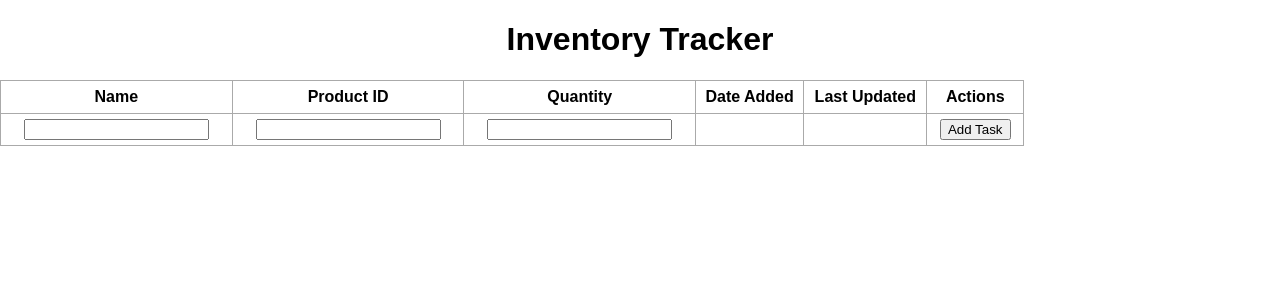
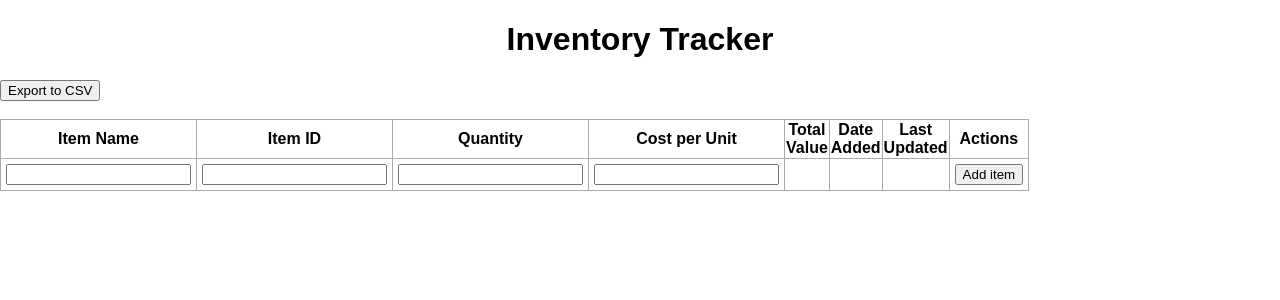
Before and after one commit to anujramesh/shopify-challenge, a Flask app: page / in a window 1280 px wide. Shown: the top 300 px of the page. Run offline with Flask 2, Linux system fonts and the light colour scheme; data that the repository does not hold is empty.

Commit message:
Update index.html

```diff
--- a/templates/index.html
+++ b/templates/index.html
@@ -7,37 +7,47 @@
 {% block body %}
 <div class="Content">
     <h1 style="text-align: center">Inventory Tracker</h1>
+    <form action="/export" method="POST">
+        <input type="submit" value="Export to CSV" id="export">
+    </form>
+    <br>
     <table>
         <tr>
-            <th>Name</th>
-            <th>Product ID</th>
+            <th>Item Name</th>
+            <th>Item ID</th>
             <th>Quantity</th>
+            <th>Cost per Unit</th>
+            <th>Total Value</th>
             <th>Date Added</th>
             <th>Last Updated</th>
             <th>Actions</th>
         </tr>
-        {% for task in tasks %}
+        {% for item in items %}
             <tr>
-                <td>{{ task.content }}</td>
-                <td>{{ task.id }}</td>
-                <td>{{ task.qty }}</td>
-                <td>{{ task.date_created.date() }}</td>
-                <td>{{ task.date_last_updated.date() }}</td>
+                <td>{{ item.name }}</td>
+                <td>{{ item.item_id }}</td>
+                <td>{{ item.quantity }}</td>
+                <td>{{ "$%.2f"|format(item.cost_per_unit/100) }}</td>
+                <td>{{ "$%.2f"|format(item.total_value/100) }}</td>
+                <td>{{ item.date_created.date() }}</td>
+                <td>{{ item.date_last_updated }}</td>
                 <td>
-                    <a href="/delete/{{task.id}}">Delete</a>
+                    <a href="/delete/{{item.row_id}}">Delete</a>
                     <br>
-                    <a href="/update/{{task.id}}">Update</a>
+                    <a href="/update/{{item.row_id}}">Update</a>
                 </td>
             </tr>
         {% endfor %}
         <tr>
             <form action="/" method="POST">
-            <td><input type="text" name="content" id="content"></td>
-            <td><input type="text" name="productid" id="productid"></td>
-            <td><input type="text" name="count" id="count"></td>
+            <td><input type="text" name="itemname" id="itemname"></td>
+            <td><input type="number" name="itemid" id="itemid"></td>
+            <td><input type="number" name="quantity" id="quantity"></td>
+            <td><input type="text" name="costperunit" id="costperunit"></td>
             <td></td>
             <td></td>
-            <td><input type="submit" value="Add Task" id="addtask"></td>
+            <td></td>
+            <td><input type="submit" value="Add item" id="additem"></td>
             </form>
 
         </tr>
@@ -45,7 +55,7 @@
     <!---
         <form action="/" method="POST">
         <input type="text" name="content" id="content">
-        <input type="submit" value="Add Task" id="addtask">
+        <input type="submit" value="Add item" id="addtask">
     </form>
     -->
 </div>
```
